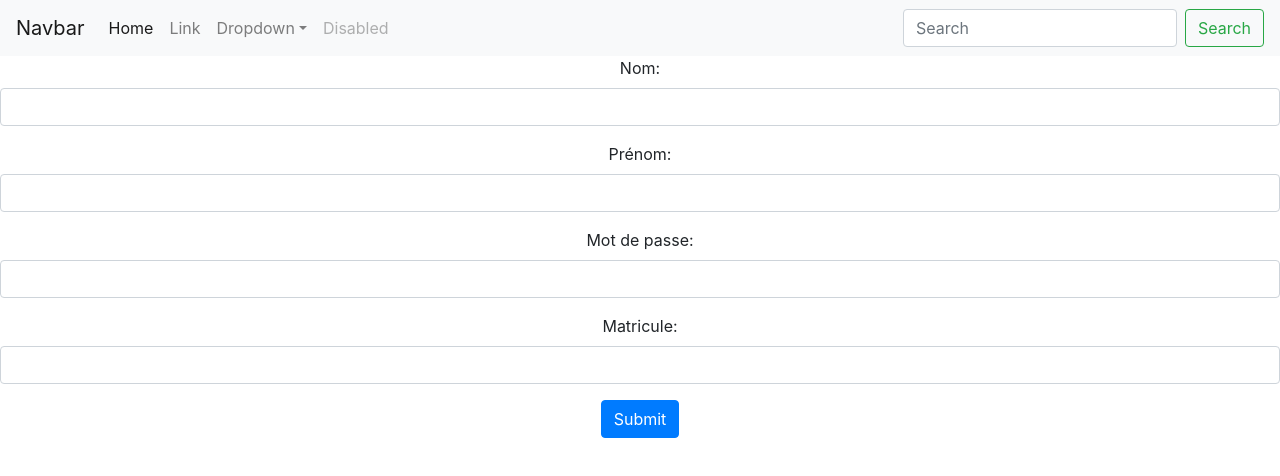
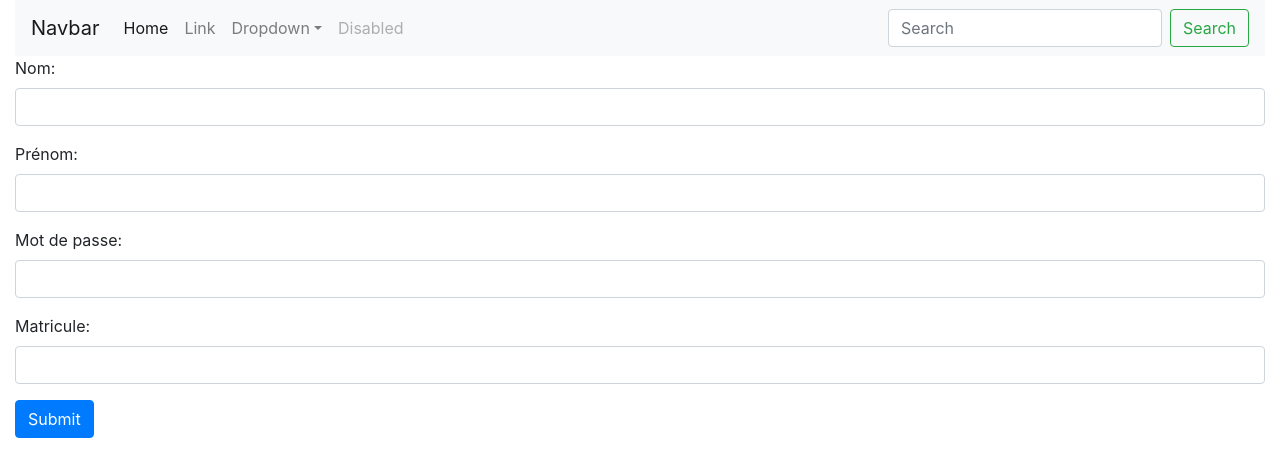
Before and after one commit to NicolasH-L/420-565-A21_ProjetIntegre_Equipe2, a React (Create React App) app in the folder Projet_Integre_Equipe2/src/main/resources/projet_integre_equipe2/: page / in a window 1280 px wide. Shown: the top 476 px of the page. Built offline with nearby package versions, Linux system fonts and the light colour scheme.

Commit message:
regler package-lock.json

```diff
--- a/Projet_Integre_Equipe2/src/main/resources/projet_integre_equipe2/src/App.js
+++ b/Projet_Integre_Equipe2/src/main/resources/projet_integre_equipe2/src/App.js
@@ -5,9 +5,9 @@ import StudentRegistration from './components/StudentRegistration';
 
 function App() {
   return (
-    <div className="App">
-      <NavbarHead></NavbarHead>
-      <StudentRegistration></StudentRegistration>
+    <div className="container-fluid">
+      <NavbarHead/>
+      <StudentRegistration/>
     </div>
   );
 }
```
Also changed, not shown: 1 other file (tests, documents, lock files or other folders).
